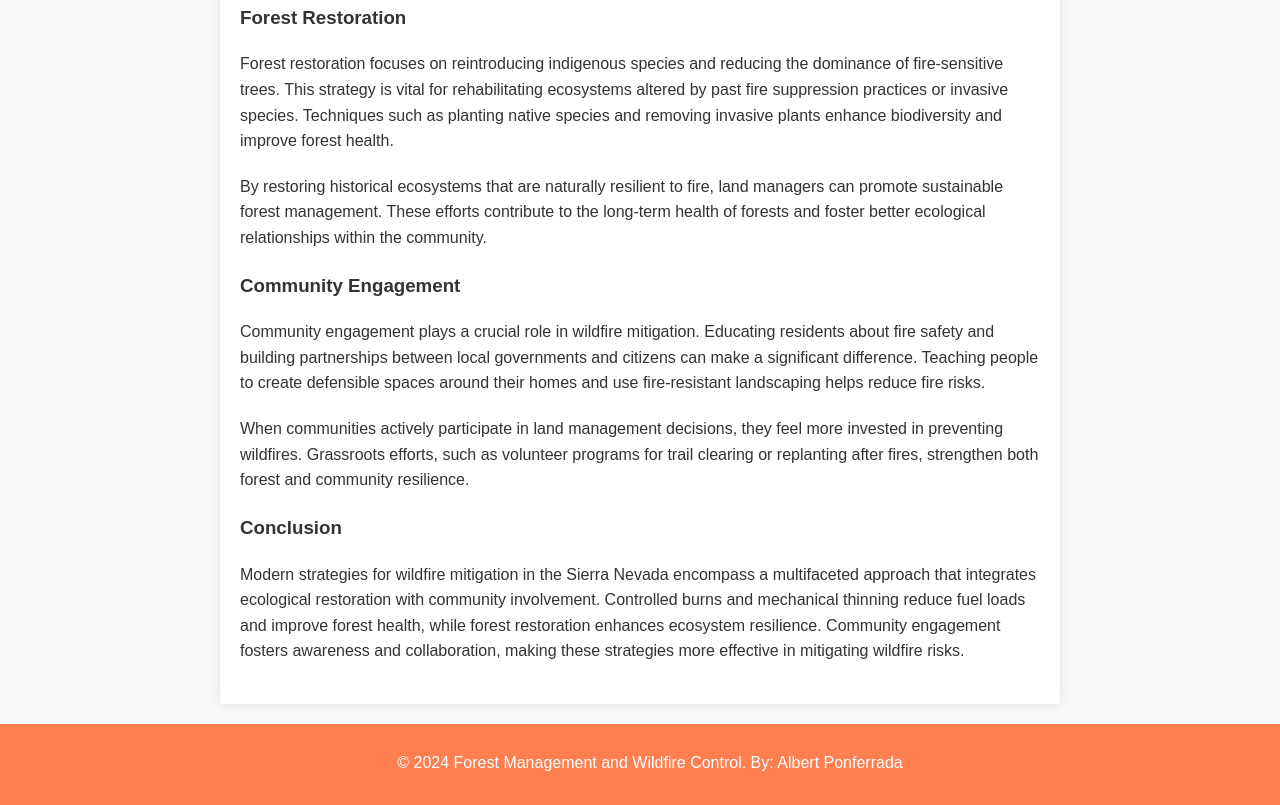
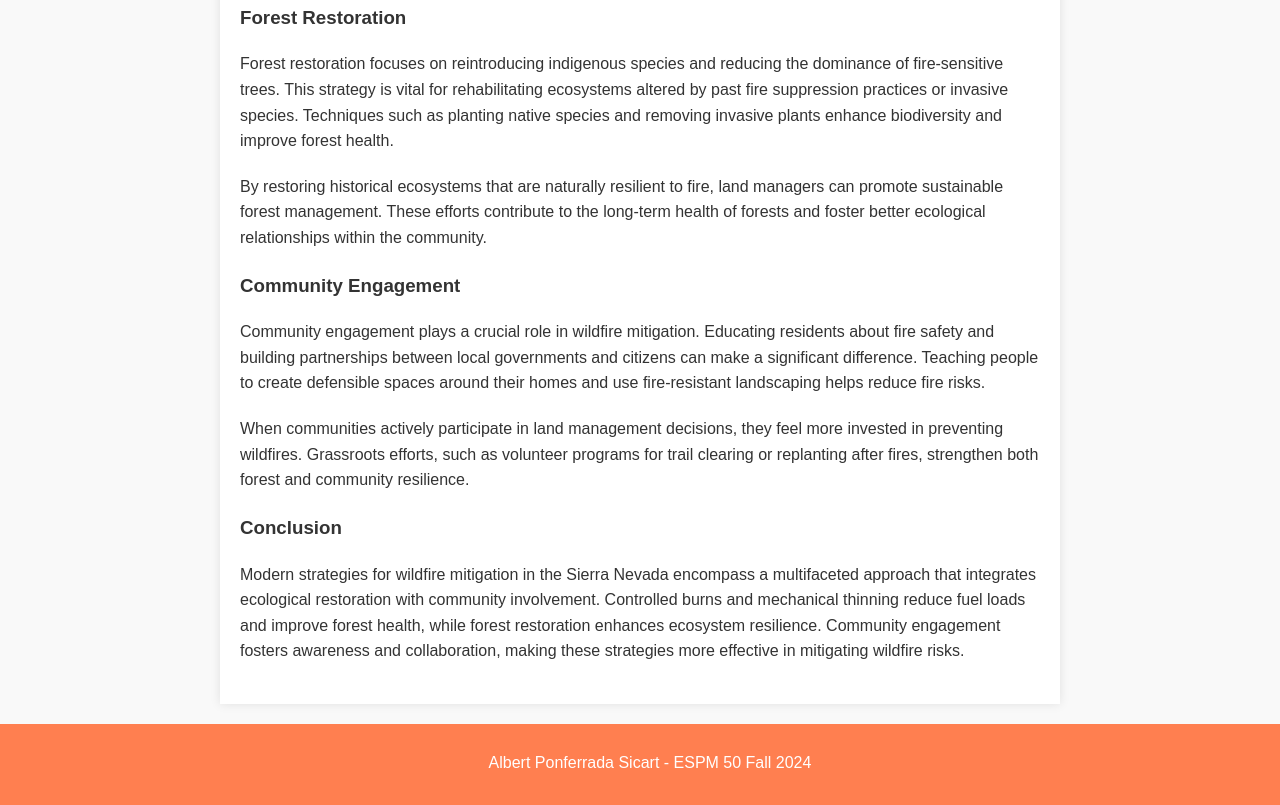
Before and after one commit to ecetabag/Sierra-Nevada, a plain HTML site: page present.html in a window 1280 px wide. Shown: the part 1499-2304 px from the top of the page. Drawn offline with Linux system fonts and the light colour scheme.

Commit message:
Update present.html

```diff
--- a/present.html
+++ b/present.html
@@ -141,7 +141,7 @@
     </div>
 
     <footer>
-       <p>&copy; 2024 Forest Management and Wildfire Control. By: Albert Ponferrada</p>
+       <p>Albert Ponferrada Sicart - ESPM 50 Fall 2024</p>
     </footer>
 </body>
 </html>
```
